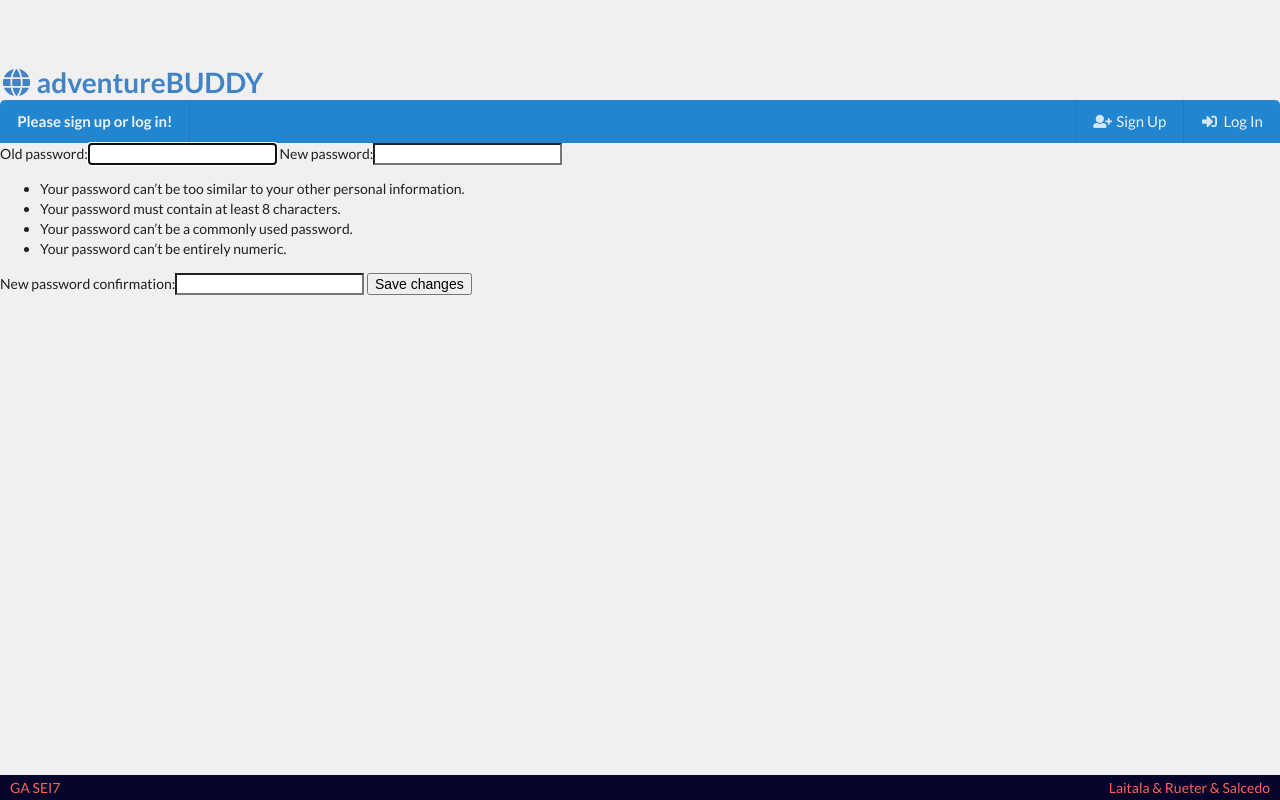
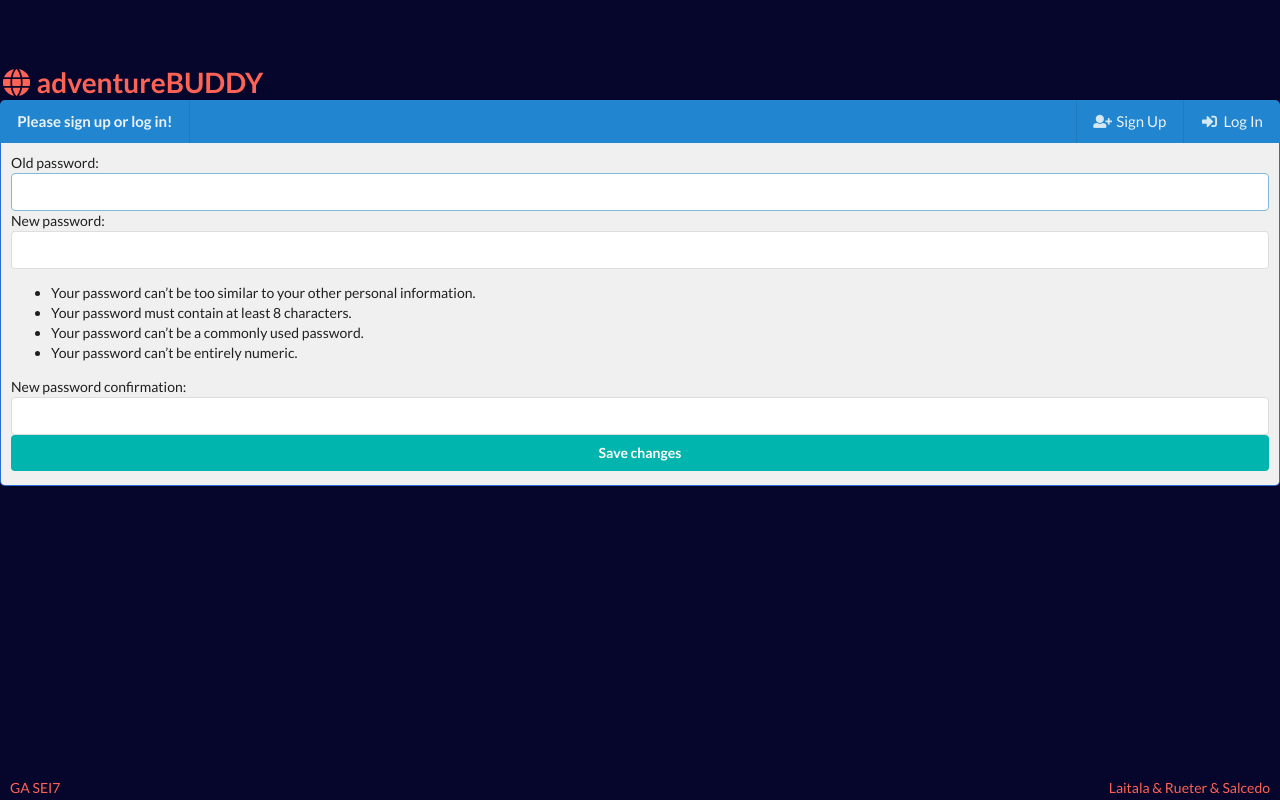
Before and after one commit to masalcedo88/ReactExperiences, a Django app: page /accounts/change_password in a window 1280 px wide. Run offline with Django 3.2, Linux system fonts and the light colour scheme.

Commit message:
major styling updates to most pages

```diff
--- a/accounts/templates/change_password.html
+++ b/accounts/templates/change_password.html
@@ -1,10 +1,13 @@
 {% extends 'base.html' %}
 {% block content %}
-
-<form method="post">
-    {% csrf_token %}
-    {{ form }}
-    <button type="submit">Save changes</button>
-</form>
+<div class="page_content">
+  <div class="ui fields">
+    <form class="ui form "method="post">
+      {% csrf_token %}
+      {{ form }}
+      <button class="ui fluid teal button" type="submit">Save changes</button>
+    </form>
+  </div>
+</div>
 
 {% endblock %}
--- a/main_app/static/css/main.css
+++ b/main_app/static/css/main.css
@@ -10,13 +10,16 @@
   --semantic_blue: rgb(41, 109, 207);
 }
 body {
-  background-color: var(--bg_light);
+  background-color: var(--bg_dark);
 }
 header {
   height: 100px;
   display: flex;
   align-items: flex-end;
   justify-content: flex-start;
+}
+header a {
+  color: var(--text_contrast);
 }
 .top {
   margin: 0 auto;
@@ -44,9 +47,8 @@ nav {
 }
 .detail_image {
   background-color: var(--bg_dark);
-  background-position: center;
-  background-size: cover;
   height: 400px;
+  object-fit: cover;
   display: flex;
   align-items: center;
   justify-content: center;
@@ -60,7 +62,7 @@ nav {
   background: var(--bg_light);
   max-width: 1300px;
   margin: 0 auto;
-  padding: 10px 10px;
+  padding: 10px 10px 0px 10px;
   border-left: 1px solid var(--tab_label);
   border-right: 1px solid var(--tab_label);
   border-bottom: 1px solid var(--tab_label);
@@ -84,19 +86,19 @@ nav {
   transition: transform 0.75s ease;
   transform: scale(1.125);
 }
-
+.meta {
+  /* background-color: var(--bg_dark); */
+}
 .ui.button.go_detail {
   background-color: var(--bg_dark);
 }
 .ui.button.go_detail a {
   color: var(--text_contrast);
 }
-.card_info {
-  background-color: var(--bg_dark);
-}
 .card_info a {
   color: salmon;
 }
+
 #welcome {
   color: var(--text_contrast);
   display: flex;
--- a/main_app/templates/adventure_detail.html
+++ b/main_app/templates/adventure_detail.html
@@ -16,7 +16,7 @@
         <p>{{ adventure.description }}</p>
         {% if not adventure.bookings.all %}
         <a
-          class="ui right button primary"
+          class="ui button primary"
           href="{% url 'book_adventure' pk=adventure.pk %}"
           >Book this adventure!</a
         >
--- a/main_app/templates/adventure_form.html
+++ b/main_app/templates/adventure_form.html
@@ -2,12 +2,12 @@
 
 {% block content %}
     <section class="form-section page_content">
-        <h1>{{header}}</h1>
-        <form  class="ui form" method="POST" class="adventure-form" enctype="multipart/form-data">
+        <h1>New Adventure</h1>
+        <form  class="ui attached form" method="POST" class="adventure-form" enctype="multipart/form-data">
             {% csrf_token %}
             {{form.as_p}}
             {{AdventureFormNew.form}}
-            <button class="ui button fluid" type="submit">Save</button>
+            <button class="ui bottom attached teal button fluid" type="submit">Save</button>
         </form>
     </section>
 {% endblock %}
--- a/main_app/templates/index.html
+++ b/main_app/templates/index.html
@@ -13,8 +13,8 @@
         </div>
         <div class="content card_info">
           <div class="header">{{adventure.title}}</div>
-          <div class="meta">
-            <span class="date">{{adventure.date}}</span>
+          <div class="description">
+            <span class="date">{{adventure.date}} - ${{adventure.price}}</span>
           </div>
         </div>
         <div class="ui bottom attached button go_detail">
--- a/main_app/templates/profile.html
+++ b/main_app/templates/profile.html
@@ -3,9 +3,6 @@
 <section class="page_content">
   <div class="profile-nav">
     <div class="ui large header">Your Account</div>
-    <a href="profile">Account Info</a>
-    <a href="my_adventures">My Adventures</a>
-    <a href="new_adventure">Create Adventure</a>
   </div>
   <div>
     <div>
```
Also changed, not shown: accounts/templates/edit_info.html (+6 -5 lines), main_app/templates/adventures_offered.html (+10 -9 lines), main_app/templates/my_adventures.html (+3 -5 lines), main_app/static/media/adventure_image/yoda-4708878_1920.jpg (added).
